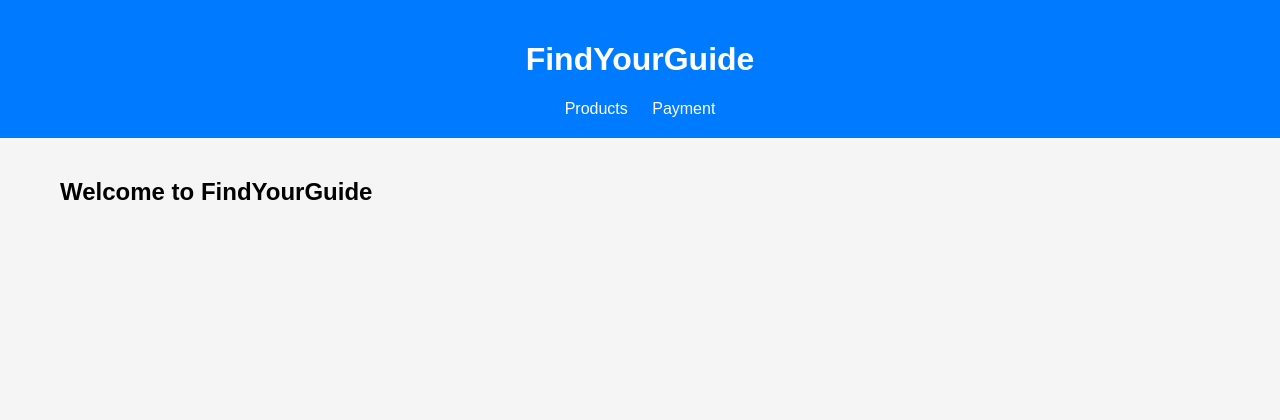
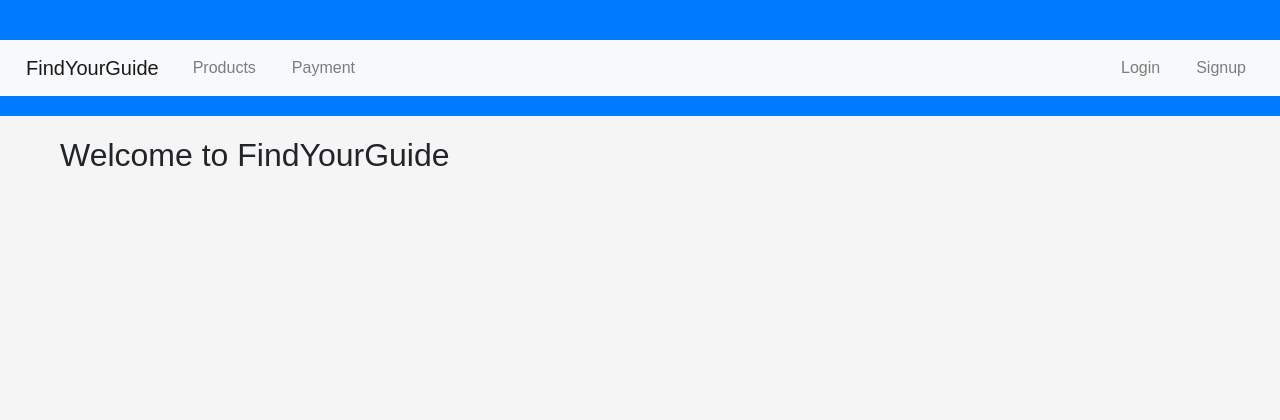
Before and after one commit to AnuragQ/FindYourGuide, a Django app: template main_app/templates/main_app/index.html in a window 1280 px wide. Shown: the top 420 px of the page. Run offline with Django 5.2, Linux system fonts and the light colour scheme; the template is opened without the code that fills it, so the values that code supplies are empty; parts of the project's set-up code (start-up, migrations or seed data) failed here and were passed over; some libraries are stand-ins or nearby versions.

Commit message:
Changes in styling_adding login logout signup button

```diff
--- a/main_app/templates/main_app/index.html
+++ b/main_app/templates/main_app/index.html
@@ -4,6 +4,9 @@
     <meta charset="UTF-8">
     <meta name="viewport" content="width=device-width, initial-scale=1.0">
     <title>FindYourGuide</title>
+    <link rel="stylesheet" href="https://stackpath.bootstrapcdn.com/bootstrap/4.5.2/css/bootstrap.min.css">
+    <link rel="stylesheet" href="https://cdnjs.cloudflare.com/ajax/libs/font-awesome/5.15.1/css/all.min.css">
+
     <style>
         /* Add your CSS styles for the layout here */
         body {
@@ -52,10 +55,32 @@
 <body>
 
 <header>
-    <h1>FindYourGuide</h1>
-    <nav>
-        <a href="/products">Products</a>
-        <a href="/payment">Payment</a>
+    <nav class="navbar navbar-expand-lg navbar-light bg-light">
+        <a class="navbar-brand" href="#">FindYourGuide</a>
+        <button class="navbar-toggler" type="button" data-toggle="collapse" data-target="#navbarNav" aria-controls="navbarNav" aria-expanded="false" aria-label="Toggle navigation">
+            <span class="navbar-toggler-icon"></span>
+        </button>
+        <div class="collapse navbar-collapse justify-content-between" id="navbarNav">
+            <ul class="navbar-nav">
+                <li class="nav-item">
+                    <a class="nav-link" href="/products">Products</a>
+                </li>
+                <li class="nav-item">
+                    <a class="nav-link" href="/payment">Payment</a>
+                </li>
+            </ul>
+
+            <div class="navbar-nav">
+                {% if user.is_authenticated %}
+                    <!-- If the user is authenticated, show a "Logout" button -->
+                    <a class="nav-item nav-link" >Logout</a>
+                {% else %}
+                    <!-- If the user is not logged in, show "Login" and "Signup" buttons -->
+                    <a class="nav-item nav-link" >Login</a>
+                    <a class="nav-item nav-link" >Signup</a>
+                {% endif %}
+            </div>
+        </div>
     </nav>
 </header>
 
@@ -67,6 +92,11 @@
 <footer>
     <p>&copy; 2024 FindYourGuide. All rights reserved.</p>
 </footer>
+<!-- Bootstrap JavaScript and dependencies -->
+<script src="https://code.jquery.com/jquery-3.5.1.slim.min.js"></script>
+<script src="https://cdn.jsdelivr.net/npm/@popperjs/core@2.5.2/dist/umd/popper.min.js"></script>
+<script src="https://stackpath.bootstrapcdn.com/bootstrap/4.5.2/js/bootstrap.min.js"></script>
+
 
 </body>
 </html>
--- a/main_app/urls.py
+++ b/main_app/urls.py
@@ -7,8 +7,9 @@ urlpatterns = [
     path('', views.index, name='index'),
     path('admin/', admin.site.urls),
     path('offerings/<int:pk>/', views.offering_detail, name='offering_detail'),
-    path('signup/', SignUpView.as_view(), name='signup'),
-    path('login/', CustomLoginView.as_view(), name='login'),
-    path('password_reset/', CustomPasswordResetView.as_view(), name='password_reset'),
+    # path('login/', views.login, name='login'),
+    # path('logout/', views.logout, name='logout'),
+    # path('signup/', views.signup, name='signup'),
+
 
 ]
```
Also changed, not shown: main_app/views.py (+0 -11 lines).
